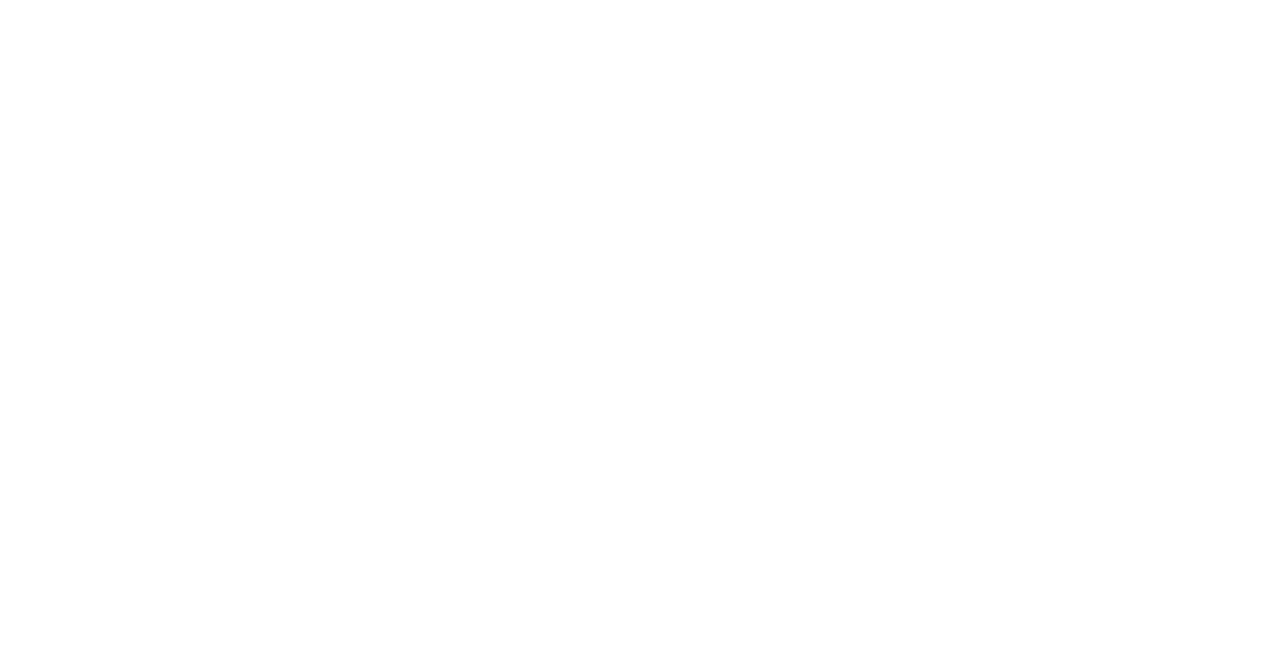
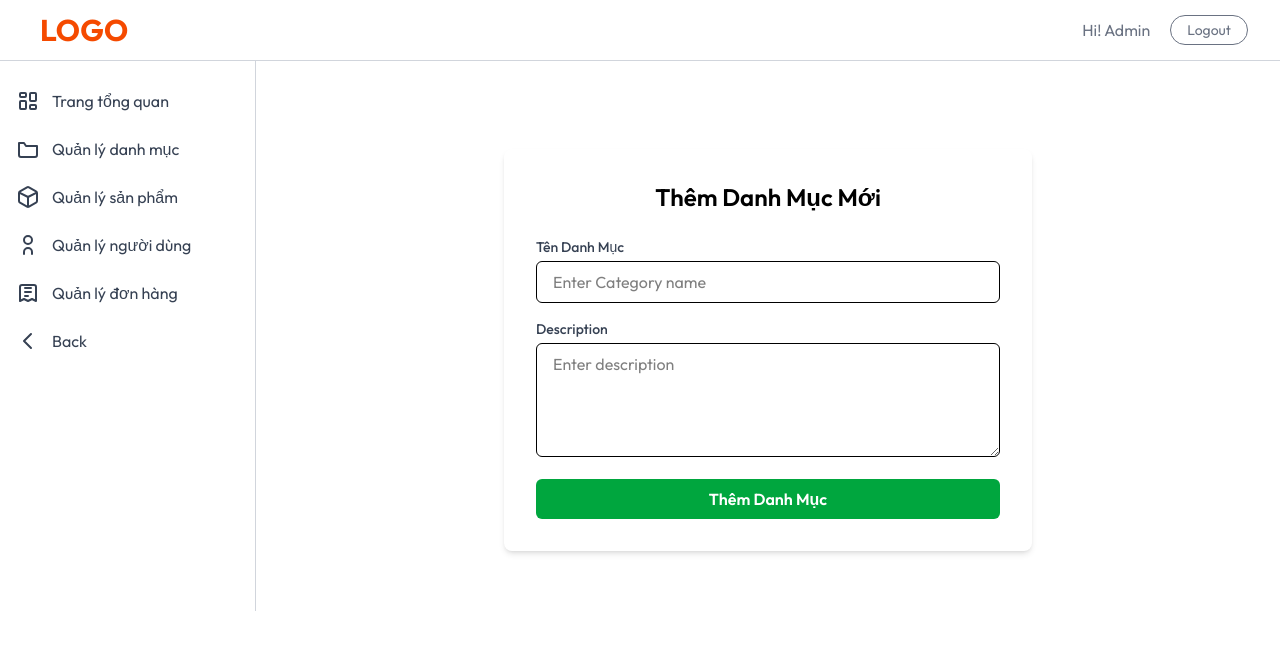
Before and after one commit to minhtri2404/Ecommerce_Web, a Vue app in the folder frontend/: page /admin-dashboard/add-category in a window 1280 px wide. Before the commit this address had no page. Shown: the top 650 px of the page. Built offline with nearby package versions, Linux system fonts and the light colour scheme.

Commit message:
tăng kích thước(navbar) + cập nhật chức năng addCategory

```diff
--- a/frontend/src/pages/admin/ComAdminNav.vue
+++ b/frontend/src/pages/admin/ComAdminNav.vue
@@ -1,5 +1,5 @@
 <template>
-  <div class="flex items-center justify-between px-4 md:px-8 border-b border-gray-300 py-3 bg-white transition-all duration-300">
+  <div class="flex items-center justify-between pl-6 pr-4 md:pl-10 md:pr-8 border-b border-gray-300 py-3 bg-white">
     <h1 class="text-3xl font-bold text-orange-600">LOGO</h1>
     <div class="flex items-center gap-5 text-gray-500">
       <p>Hi! {{ user?.name || 'Admin' }}</p>
--- a/frontend/src/pages/admin/category/categoryAdd.vue
+++ b/frontend/src/pages/admin/category/categoryAdd.vue
@@ -0,0 +1,95 @@
+<template>
+  <div class="max-w-xl mx-auto mt-16 px-6">
+    <!-- Alert Toast -->
+    <Alert
+      v-model="showAlert"
+      :type="alertType"
+      :title="alertTitle"
+      :message="alertMessage"
+      :duration="3000"
+    />
+    <div class="bg-white shadow-md rounded-lg p-8">
+      <h2 class="text-2xl font-semibold text-center mb-6">Thêm Danh Mục Mới</h2>
+      <form @submit.prevent="handleSubmit">
+        <div class="mb-4">
+          <label for="dep_name" class="block text-sm font-medium text-gray-700 mb-1">Tên Danh Mục</label>
+          <input
+            v-model="Category.categoryName"
+            type="text"
+            id="categoryName"
+            name="categoryName"
+            class="w-full px-4 py-2 border rounded-md focus:outline-none focus:ring-2 focus:ring-teal-500"
+            placeholder="Enter Category name"
+          />
+        </div>
+
+        <div class="mb-4">
+          <label for="description" class="block text-sm font-medium text-gray-700 mb-1">Description</label>
+          <textarea
+            v-model="Category.categoryDescription"
+            id="categoryDescription"
+            name="categoryDescription"
+            rows="4"
+            class="w-full px-4 py-2 border rounded-md focus:outline-none focus:ring-2 focus:ring-teal-500"
+            placeholder="Enter description"
+          ></textarea>
+        </div>
+
+        <button
+          type="submit"
+          class="w-full bg-green-600 hover:bg-green-700 text-white font-semibold py-2 px-4 rounded-md transition"
+        >
+          Thêm Danh Mục
+        </button>
+      </form>
+    </div>
+  </div>
+</template>
+
+<script setup>
+import {ref} from 'vue'
+import { useRouter } from 'vue-router'
+import axios from 'axios';
+import Alert from '@/components/Alert/ComAlert.vue';
+
+
+const router = useRouter();
+const Category = ref({
+    categoryName: '',
+    categoryDescription: ''
+})
+
+// ALERT state
+const showAlert = ref(false);
+const alertType = ref('success'); // success | error
+const alertTitle = ref('');
+const alertMessage = ref('');
+
+const showToast = (type, title, message) => {
+  alertType.value = type;
+  alertTitle.value = title;
+  alertMessage.value = message;
+  showAlert.value = true;
+};
+
+//Nhấn vào nút Thêm Danh Mục
+const handleSubmit = async () => {
+    try {
+        const res = await axios.post('http://localhost:4000/api/categories/add', Category.value, {
+            headers: {
+                Authorization: `Bearer ${localStorage.getItem('token')}`
+            }
+        });
+        if (res.data.success) {
+            showToast('success', 'Thêm danh mục thành công!');
+            setTimeout(() => {
+                router.push('/admin-dashboard/category');
+            }, 2000); // đợi alert hiển thị một chút
+        }
+    } catch (error) {
+        if (error.response && !error.response.data.success) {
+            showToast('error', 'Thêm danh mục thất bại.', error.response.data.error);
+        }
+    }
+}
+</script>
--- a/frontend/src/pages/admin/category/categoryList.vue
+++ b/frontend/src/pages/admin/category/categoryList.vue
@@ -19,7 +19,7 @@
         class="border border-gray-300 rounded px-4 py-2 w-full md:w-1/3"
       />
       <router-link to="/admin-dashboard/add-category">
-        <button class="bg-teal-600 hover:bg-teal-700 text-white px-4 py-2 rounded w-full md:w-auto">
+        <button class="bg-green-600 hover:bg-green-700 text-white px-4 py-2 rounded w-full md:w-auto">
           Thêm danh mục mới
         </button>
       </router-link>
@@ -38,16 +38,16 @@
         </thead>
         <tbody>
           <tr
-            v-for="item in filteredCategories"
+            v-for="item in paginatedCategories"
             :key="item.id"
-            class="border-b hover:bg-gray-50 transition"
+            class="border-b last:border-b-0 hover:bg-gray-50"
           >
             <td class="px-6 py-4">{{ item.sno }}</td>
             <td class="px-6 py-4">{{ item.categoryName }}</td>
             <td class="px-6 py-4">{{ item.categoryDescription }}</td>
             <td class="px-6 py-4 text-center">
               <button
-                class="bg-green-500 hover:bg-green-600 text-white px-3 py-1 rounded mr-2"
+                class="bg-blue-500 hover:bg-blue-600 text-white px-3 py-1 rounded mr-2"
                 @click="editCategory(item.id)"
               >
                 Edit
@@ -62,6 +62,43 @@
           </tr>
         </tbody>
       </table>
+
+       <!-- Pagination -->
+    <div class="mt-6 flex justify-end">
+      <div class="flex items-center gap-4 text-gray-500 font-medium">
+        <!-- Previous -->
+        <button @click="prevPage" :disabled="currentPage === 1" aria-label="prev"
+          class="rounded-full bg-slate-200/50 disabled:opacity-50">
+          <svg width="40" height="40" viewBox="0 0 40 40" fill="none">
+            <path d="M22.499 12.85a.9.9 0 0 1 .57.205l.067.06a.9.9 0 0 1 .06 1.206l-.06.066-5.585 5.586-.028.027.028.027 5.585 5.587a.9.9 0 0 1 .06 1.207l-.06.066a.9.9 0 0 1-1.207.06l-.066-.06-6.25-6.25a1 1 0 0 1-.158-.212l-.038-.08a.9.9 0 0 1-.03-.606l.03-.083a1 1 0 0 1 .137-.226l.06-.066 6.25-6.25a.9.9 0 0 1 .635-.263Z"
+              fill="#475569" stroke="#475569" stroke-width=".078" />
+          </svg>
+        </button>
+
+        <!-- Page Numbers -->
+        <div class="flex items-center gap-2 text-sm font-medium">
+          <button
+            v-for="page in totalPages"
+            :key="page"
+            @click="goToPage(page)"
+            :class="[ 'h-10 w-10 flex items-center justify-center aspect-square',
+              currentPage === page
+                ? 'text-indigo-500 border border-indigo-200 rounded-full'
+                : ''
+            ]"
+          >{{ page }}</button>
+        </div>
+
+          <!-- Next -->
+        <button @click="nextPage" :disabled="currentPage === totalPages" aria-label="next"
+          class="rounded-full bg-slate-200/50 disabled:opacity-50">
+            <svg class="rotate-180" width="40" height="40" viewBox="0 0 40 40" fill="none">
+              <path d="M22.499 12.85a.9.9 0 0 1 .57.205l.067.06a.9.9 0 0 1 .06 1.206l-.06.066-5.585 5.586-.028.027.028.027 5.585 5.587a.9.9 0 0 1 .06 1.207l-.06.066a.9.9 0 0 1-1.207.06l-.066-.06-6.25-6.25a1 1 0 0 1-.158-.212l-.038-.08a.9.9 0 0 1-.03-.606l.03-.083a1 1 0 0 1 .137-.226l.06-.066 6.25-6.25a.9.9 0 0 1 .635-.263Z"
+                fill="#475569" stroke="#475569" stroke-width=".078" />
+            </svg>
+          </button>
+        </div>
+      </div>
 
       <!-- Loading -->
       <div v-if="loading" class="p-4 text-center text-gray-500">Loading...</div>
@@ -82,6 +119,8 @@
 const categories = ref([])
 const loading = ref(false)
 const search = ref('')
+const currentPage = ref(1)
+const itemsPerPage = 5
 
 // ALERT state
 const showAlert = ref(false);
@@ -130,5 +169,25 @@
   )
 )
 
+//Phân trang
+const totalPages = computed(() =>
+  Math.ceil(filteredCategories.value.length / itemsPerPage)
+)
+
+const paginatedCategories = computed(() => {
+  const start = (currentPage.value - 1) * itemsPerPage
+  const end = start + itemsPerPage
+  return filteredCategories.value.slice(start, end)
+})
+
+const goToPage = (page) => {
+  if (page >= 1 && page <= totalPages.value) {
+    currentPage.value = page
+  }
+}
+
+const prevPage = () => goToPage(currentPage.value - 1)
+const nextPage = () => goToPage(currentPage.value + 1)
+
 onMounted(fetchCategories)
 </script>
--- a/frontend/src/routes/index.js
+++ b/frontend/src/routes/index.js
@@ -11,6 +11,7 @@
 import Shop from '../pages/ComProduct.vue'
 import AdminDashboard from '../pages/admin/ComDashboard.vue' // ✅ Chỉ là page
 import CategoryList from '../pages/admin/category/categoryList.vue'
+import AddCategory from '../pages/admin/category/categoryAdd.vue'
 const routes = [
   {
     path: '/',
@@ -30,7 +31,9 @@
     component: AdminLayout,
     children: [
       { path: '', name: 'AdminDashboard', component: AdminDashboard }, // ✅ chỉ là page
-      { path: 'category', name: CategoryList, component: CategoryList}
+      { path: 'category', name: CategoryList, component: CategoryList},
+      { path: 'add-category', name: AddCategory, component: AddCategory}
+
       // Các trang admin khác
     ]
   }
```
Also changed, not shown: 1 other file (tests, documents, lock files or other folders).
